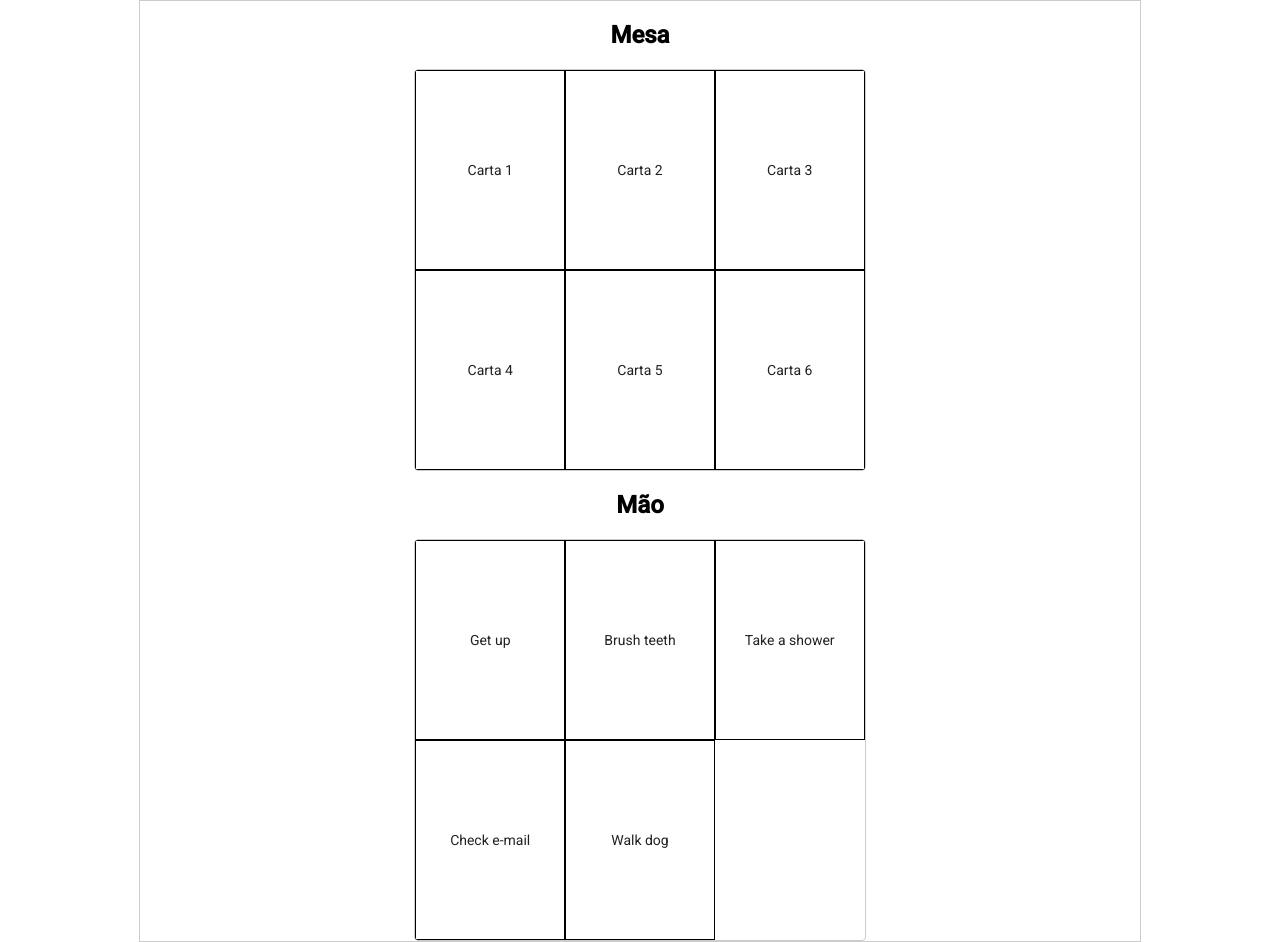
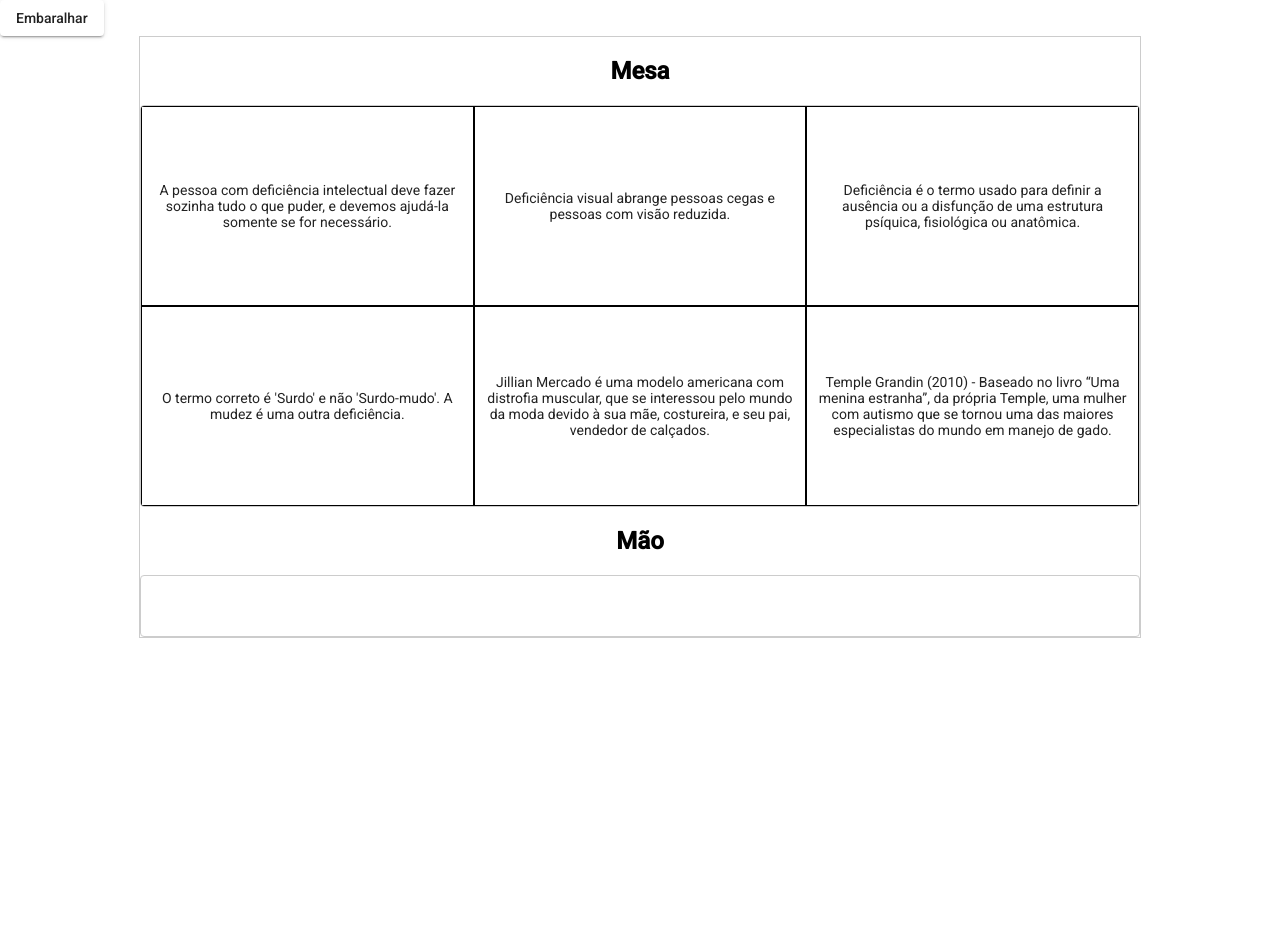
Before and after one commit to felipebonadio/TesteLila, an Angular app: page / in a window 1280 px wide. After the commit the page ends 800 px from the top, so only its background shows below. Built offline with nearby package versions, Linux system fonts and the light colour scheme.

Commit message:
Criado a lógica de cartas na mesa, na mão e embaralhar

```diff
--- a/src/app/app.component.css
+++ b/src/app/app.component.css
@@ -1,5 +1,3 @@
-
-
 .container {
   max-width: 1000px;
   margin: 0 auto;
@@ -63,7 +61,7 @@
   transition: transform 250ms cubic-bezier(0, 0, 0.2, 1);
 }
 
-.border{
+.border {
   border: black 1px solid !important;
 }
 .column {
--- a/src/app/app.component.html
+++ b/src/app/app.component.html
@@ -1,26 +1,23 @@
+<section>
+  <div class="example-button-row">
+    <button (click)="randomize()" mat-raised-button>Embaralhar</button>
+  </div>
+</section>
 <div class="container">
   <div cdkDropListGroup>
     <h2>Mesa</h2>
     <div class="row">
-      <div
-        cdkDropList
-        [cdkDropListData]="mesa"
-        class="cartas"
-        (cdkDropListDropped)="drop($event)">
-        <div class="border column example-box" *ngFor="let item of mesa" cdkDrag>
-          {{ item }}
+      <div cdkDropList [cdkDropListData]="table" class="cartas" (cdkDropListDropped)="drop($event)">
+        <div class="border column example-box" *ngFor="let card of table" cdkDrag>
+          {{ card }}
         </div>
       </div>
     </div>
 
     <h2>Mão</h2>
     <div class="row">
-      <div
-        cdkDropList
-        [cdkDropListData]="mao"
-        class="cartas"
-        (cdkDropListDropped)="drop($event)">
-        <div class="border column example-box" *ngFor="let item of mao" cdkDrag>
+      <div cdkDropList [cdkDropListData]="hand" class="cartas" (cdkDropListDropped)="drop($event)">
+        <div class="border column example-box" *ngFor="let item of hand" cdkDrag>
           {{ item }}
         </div>
       </div>
--- a/src/app/app.component.ts
+++ b/src/app/app.component.ts
@@ -1,30 +1,32 @@
-import { Component, OnInit } from '@angular/core';
-import { CdkDragDrop, moveItemInArray,transferArrayItem} from '@angular/cdk/drag-drop';
-import { Card } from './card';
+import { Component } from '@angular/core';
+import { CdkDragDrop, moveItemInArray, transferArrayItem } from '@angular/cdk/drag-drop';
+import { Card } from '../contracts/card';
 import { Router } from '@angular/router';
-import { cards } from './cards';
+import { shuffle } from "../utils/shuffle";
+import { cards } from '../providers/card';
 import { HttpClient } from '@angular/common/http';
-
 
 @Component({
   selector: 'app-root',
   templateUrl: './app.component.html',
   styleUrls: ['./app.component.css'],
 })
-export class AppComponent{
+export class AppComponent {
+  public cards: Card[];
+
+  public table: string[];
+  public hand: string[] = [];
+
   constructor(private router: Router, private httpClient: HttpClient) {
-    this.card = {} as Card;
+    this.cards = cards;
+    this.table = this.getCards();
   }
 
-  cards: any =[];
+  private getCards(): string[] {
+    return shuffle(cards.map(card => card.descricao));
+  }
 
-  card: Card;
-
-  mesa = ['Carta 1', 'Carta 2', 'Carta 3', 'Carta 4', 'Carta 5', 'Carta 6'];
-
-  mao = ['Get up', 'Brush teeth', 'Take a shower', 'Check e-mail', 'Walk dog'];
-
-  drop(event: CdkDragDrop<string[]>) {
+  drop(event: CdkDragDrop<string[]>): void {
     if (event.previousContainer === event.container) {
       moveItemInArray(
         event.container.data,
@@ -41,4 +43,7 @@ export class AppComponent{
     }
   }
 
+  randomize(): void {
+    this.table = this.getCards().filter((card) => this.hand.includes(card) === false);
+  }
 }
--- a/src/app/app.module.ts
+++ b/src/app/app.module.ts
@@ -1,6 +1,6 @@
 import { NgModule } from '@angular/core';
 import { BrowserModule } from '@angular/platform-browser';
-
+import { MatButtonModule } from '@angular/material/button';
 import { AppRoutingModule } from './app-routing.module';
 import { AppComponent } from './app.component';
 import { BrowserAnimationsModule } from '@angular/platform-browser/animations';
@@ -16,7 +16,8 @@ import { HttpClientModule } from '@angular/common/http';
     BrowserAnimationsModule,
     DragDropModule,
     MatGridListModule,
-    HttpClientModule
+    HttpClientModule,
+    MatButtonModule
   ],
   providers: [],
   bootstrap: [AppComponent],
--- a/src/app/card.ts
+++ b/src/contracts/card.ts
@@ -1,7 +1,5 @@
-import { defaultRippleAnimationConfig } from '@angular/material/core';
-
 export interface Card {
-  id: string;
+  id: number;
   tipo: string;
   categoria: string;
   descricao: string;
--- /dev/null
+++ b/src/providers/card.ts
@@ -0,0 +1,58 @@
+import { Card } from "../contracts/card";
+
+export const cards: Card[] = [
+  {
+    id: 1,
+    tipo: "definicao",
+    categoria: "visual",
+    descricao: "Deficiência visual abrange pessoas cegas e pessoas com visão reduzida.",
+    pontos: 1,
+    coracoes: 1,
+    bonus: false,
+  },
+  {
+    id: 2,
+    tipo: "informacao",
+    categoria: "auditiva",
+    descricao: "O termo correto é 'Surdo' e não 'Surdo-mudo'. A mudez é uma outra deficiência.",
+    pontos: 1,
+    coracoes: 2,
+    bonus: true,
+  },
+  {
+    id: 3,
+    tipo: "pessoa",
+    categoria: "física",
+    descricao: "Jillian Mercado é uma modelo americana com distrofia muscular, que se interessou pelo mundo da moda devido à sua mãe, costureira, e seu pai, vendedor de calçados.",
+    pontos: 1,
+    coracoes: 1,
+    bonus: false,
+  },
+  {
+    id: 4,
+    tipo: "ação",
+    categoria: "intelectual",
+    descricao: "A pessoa com deficiência intelectual deve fazer sozinha tudo o que puder, e devemos ajudá-la somente se for necessário.",
+    pontos: 2,
+    coracoes: 3,
+    bonus: true,
+  },
+  {
+    id: 5,
+    tipo: "filme",
+    categoria: "tea",
+    descricao: "Temple Grandin (2010) - Baseado no livro “Uma menina estranha”, da própria Temple, uma mulher com autismo que se tornou uma das maiores especialistas do mundo em manejo de gado.",
+    pontos: 1,
+    coracoes: 1,
+    bonus: false,
+  },
+  {
+    id: 6,
+    tipo: "informação",
+    categoria: "genérica",
+    descricao: "Deficiência é o termo usado para definir a ausência ou a disfunção de uma estrutura psíquica, fisiológica ou anatômica.",
+    pontos: 1,
+    coracoes: 2,
+    bonus: false,
+  },
+];
--- /dev/null
+++ b/src/utils/shuffle.ts
@@ -0,0 +1,3 @@
+export function shuffle(array: any[]) {
+  return array.map(x => [Math.random(), x]).sort(([a], [b]) => a - b).map(([_, x]) => x);
+}
```
Also changed, not shown: src/app/cards.ts (deleted, +0 -62 lines). Lines whose indentation alone changed are shown as unchanged.
